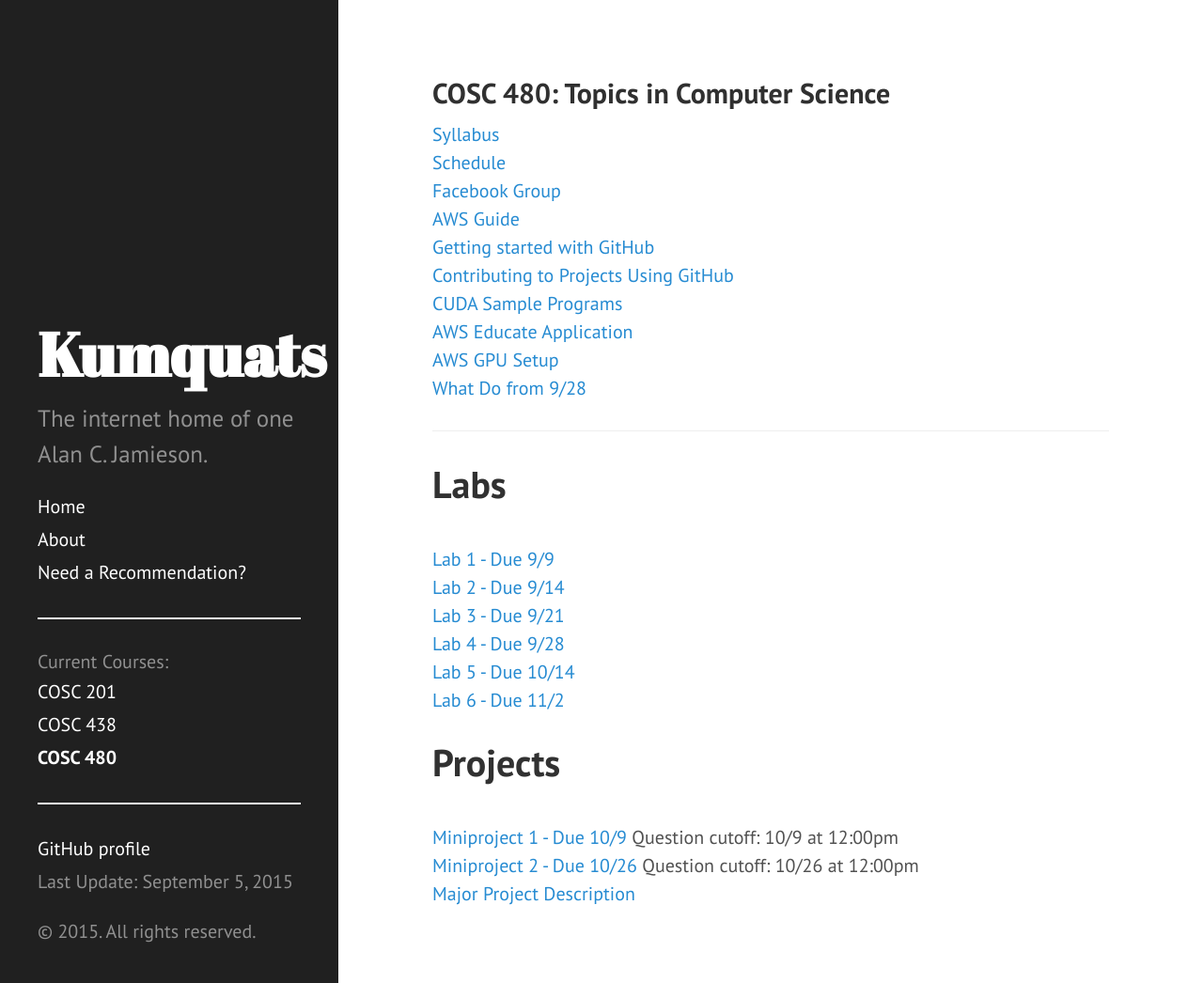
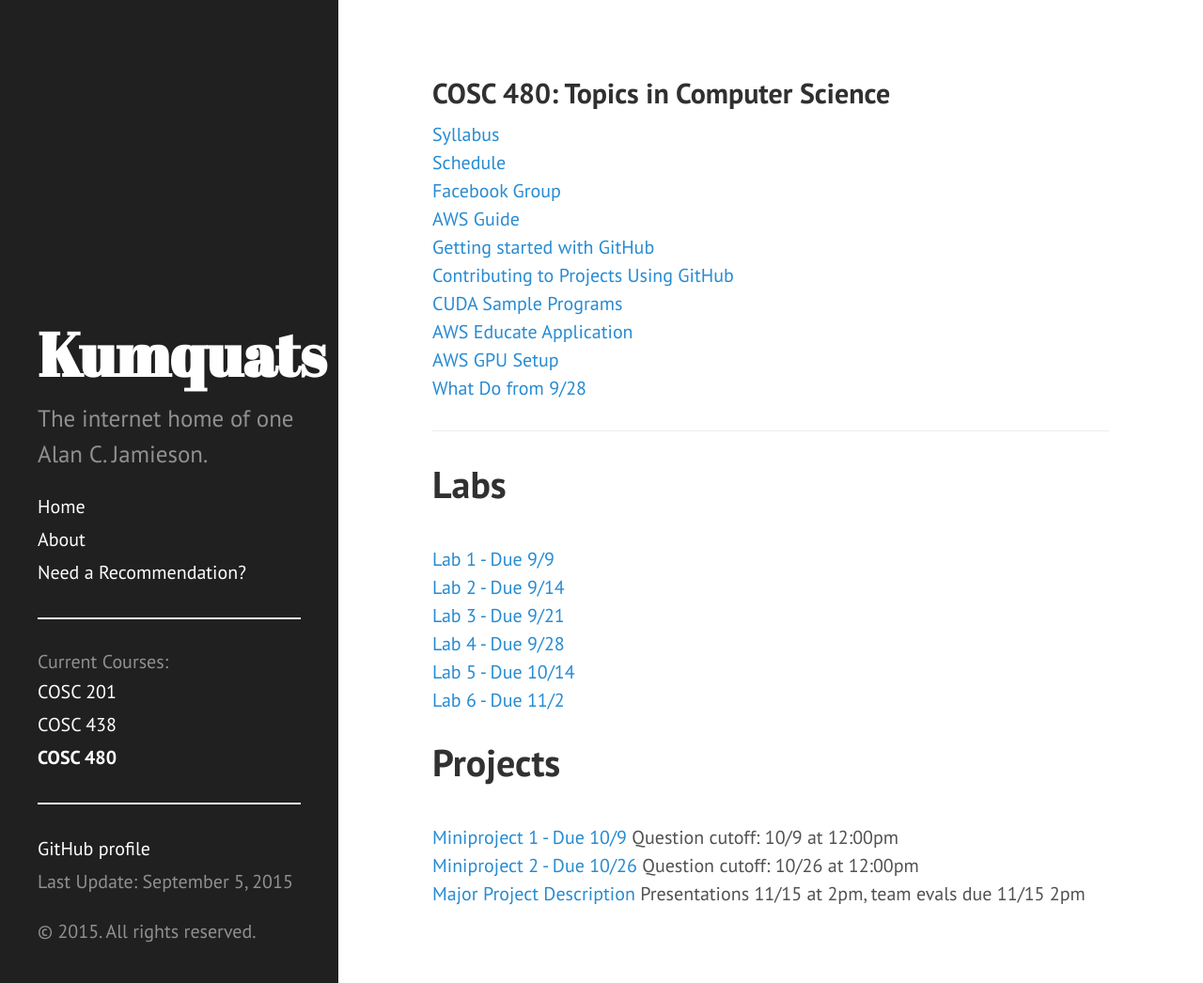
Before and after one commit to ripark/ripark.github.io, a Jekyll site: the page built from f15/cosc480.html, in a window 1280 px wide and 1046 px high. Shown: the whole window at 94% size. Built offline with Jekyll 4.4.1, drawn with Linux system fonts in a browser that asks for light colours; Markdown is read by kramdown in place of the engine named in the settings.

Commit message:
480 Corrections

```diff
--- a/f15/cosc480.html
+++ b/f15/cosc480.html
@@ -42,5 +42,5 @@ title: "COSC 480: Topics in Computer Science"
 <br>
 <a href="http://ripark.github.io/f15/COSC480Project2.pdf">Miniproject 2 - Due 10/26</a> Question cutoff: 10/26 at 12:00pm
 <br>
-<a href="http://ripark.github.io/f15/COSC480ProjectMajor.pdf">Major Project Description</a>
+<a href="http://ripark.github.io/f15/COSC480ProjectMajor.pdf">Major Project Description</a> Presentations 11/15 at 2pm, team evals due 11/15 2pm
 <br>
```
Also changed, not shown: 2 other files.
